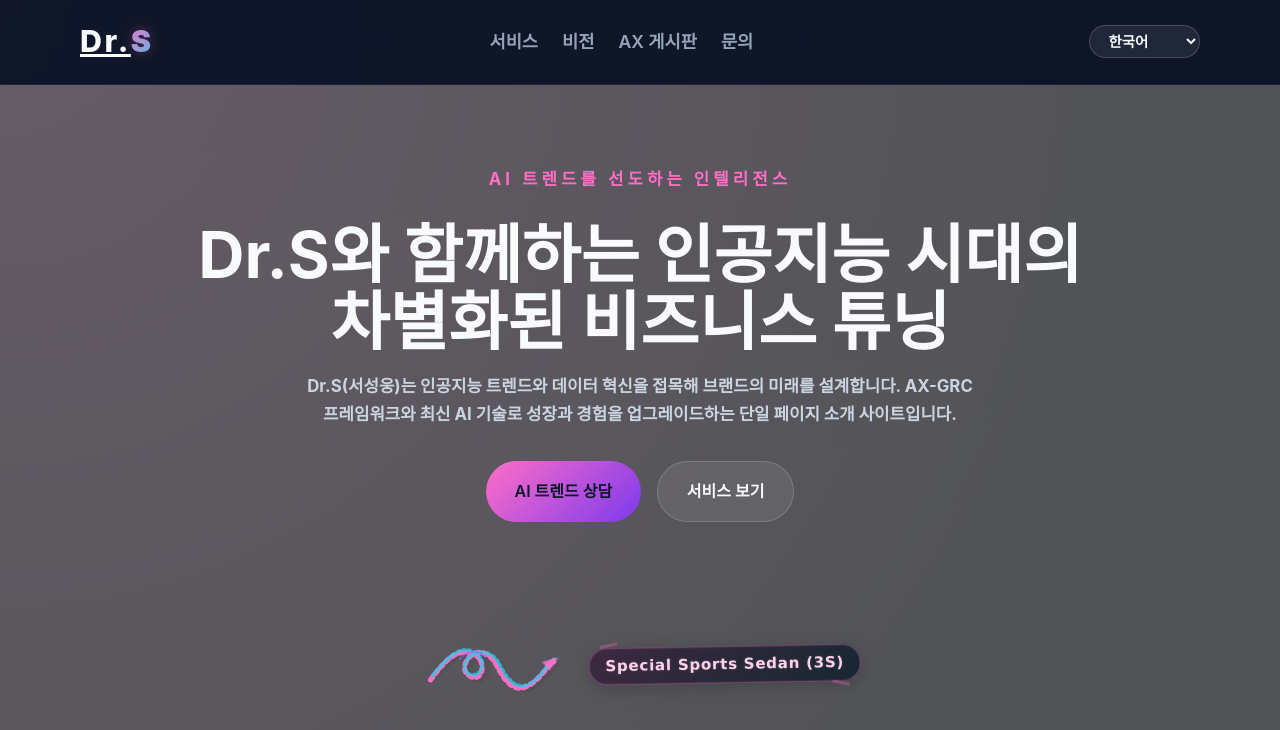
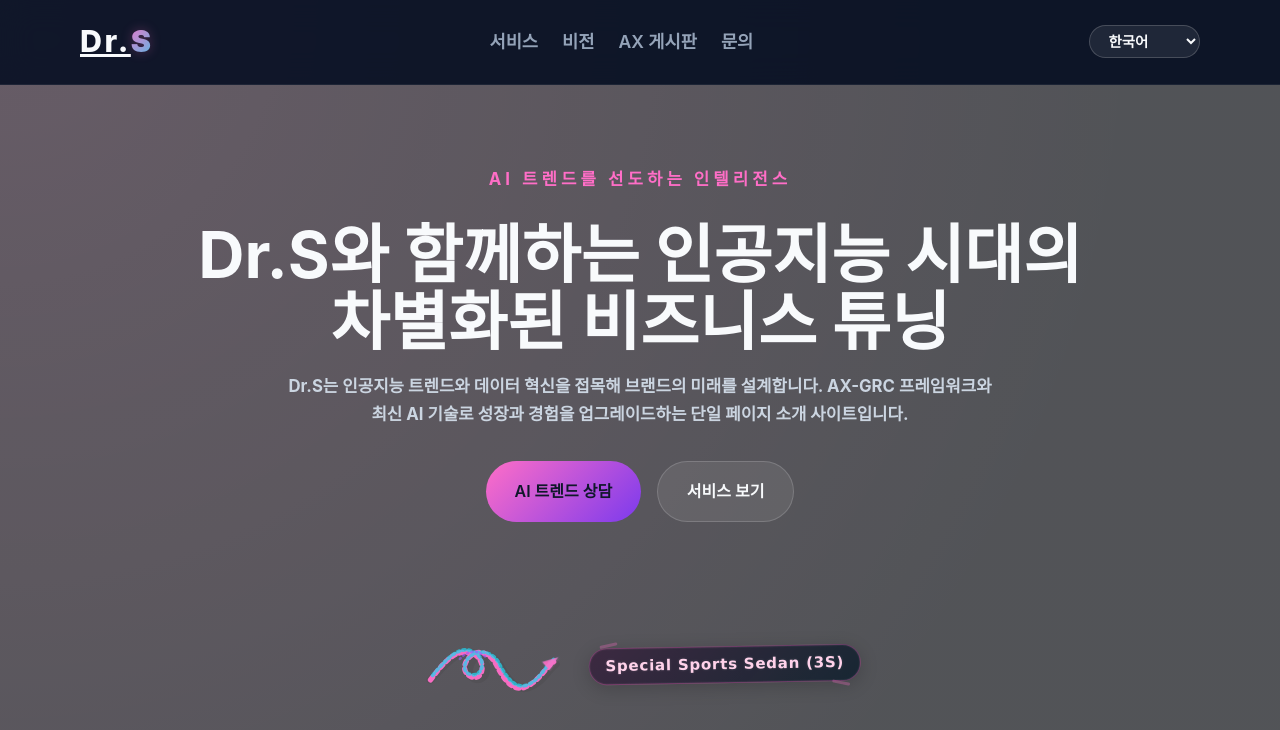
Before and after one commit to PhdSeo/phdseo.gitHub.io, a Jekyll site: the page index.html, which Jekyll copies as it is, in a window 1280 px wide and 900 px high. Shown: the top 730 px of the window. Built offline with Jekyll 4.4.1, drawn with Linux system fonts in a browser that asks for light colours; comment, search, counter and statistics services are not loaded; some of the changed text lies outside the part shown.

Commit message:
Remove rendered '서성웅' from index.html body and translations while keeping head meta tags

```diff
--- a/index.html
+++ b/index.html
@@ -900,7 +900,7 @@
       <div class="container">
         <p style="color: var(--accent); letter-spacing: 0.24em; text-transform: uppercase; font-weight: 700; margin-bottom: 1.75rem;" data-i18n="hero_eyebrow">AI 트렌드를 선도하는 인텔리전스</p>
         <h1 data-i18n="hero_title">Dr.S와 함께하는 인공지능 시대의 차별화된 비즈니스 튜닝</h1>
-        <p class="hero-desc" data-i18n="hero_desc">Dr.S(서성웅)는 인공지능 트렌드와 데이터 혁신을 접목해 브랜드의 미래를 설계합니다. AX-GRC 프레임워크와 최신 AI 기술로 성장과 경험을 업그레이드하는 단일 페이지 소개 사이트입니다.</p>
+        <p class="hero-desc" data-i18n="hero_desc">Dr.S는 인공지능 트렌드와 데이터 혁신을 접목해 브랜드의 미래를 설계합니다. AX-GRC 프레임워크와 최신 AI 기술로 성장과 경험을 업그레이드하는 단일 페이지 소개 사이트입니다.</p>
         <div class="buttons">
           <a class="button button-primary" href="#contact" data-i18n="hero_btn1">AI 트렌드 상담</a>
           <a class="button button-secondary" href="#services" data-i18n="hero_btn2">서비스 보기</a>
@@ -949,7 +949,7 @@
       <div class="container">
         <div class="section-title">
           <h2 data-i18n="about_title">박사님 소개</h2>
-          <p data-i18n="about_desc">서성웅 박사(Dr.S)는 AI 트렌드와 AX-GRC 프레임워크, 데이터 기반 인텔리전스를 바탕으로 고객의 비즈니스 혁신을 함께 실현하는 전문 파트너입니다.</p>
+          <p data-i18n="about_desc">Dr.S는 AI 트렌드와 AX-GRC 프레임워크, 데이터 기반 인텔리전스를 바탕으로 고객의 비즈니스 혁신을 함께 실현하는 전문 파트너입니다.</p>
         </div>
         <div class="grid-3">
           <div class="feature">
@@ -1107,12 +1107,12 @@
         nav_about: "박사님 소개", nav_services: "서비스", nav_vision: "비전", nav_board: "AX 게시판", nav_contact: "문의",
         hero_eyebrow: "AI 트렌드를 선도하는 인텔리전스",
         hero_title: "Dr.S와 함께하는 인공지능 시대의 차별화된 비즈니스 튜닝",
-        hero_desc: "Dr.S(서성웅)는 인공지능 트렌드와 데이터 혁신을 접목해 브랜드의 미래를 설계합니다. AX-GRC 프레임워크와 최신 AI 기술로 성장과 경험을 업그레이드하는 단일 페이지 소개 사이트입니다.",
+        hero_desc: "Dr.S는 인공지능 트렌드와 데이터 혁신을 접목해 브랜드의 미래를 설계합니다. AX-GRC 프레임워크와 최신 AI 기술로 성장과 경험을 업그레이드하는 단일 페이지 소개 사이트입니다.",
         hero_btn1: "AI 트렌드 상담", hero_btn2: "서비스 보기",
         hero_card1_title: "AI 혁신 전략", hero_card1_desc: "지속가능한 AI와 설명가능한 AI(XAI) 트렌드를 반영한 전략으로 비즈니스 경쟁력을 강화합니다.",
         hero_card2_title: "트렌드 인사이트", hero_card2_desc: "데이터와 AI 기술을 결합해 미래 시장의 변화를 빠르게 예측하고 대응합니다.",
         hero_card3_title: "디지털 경험", hero_card3_desc: "사용자 중심의 AI 경험을 설계하여 브랜드와 고객의 연결을 자연스럽게 만듭니다.",
-        about_title: "박사님 소개", about_desc: "서성웅 박사(Dr.S)는 AI 트렌드와 AX-GRC 프레임워크, 데이터 기반 인텔리전스를 바탕으로 고객의 비즈니스 혁신을 함께 실현하는 전문 파트너입니다.",
+        about_title: "박사님 소개", about_desc: "Dr.S는 AI 트렌드와 AX-GRC 프레임워크, 데이터 기반 인텔리전스를 바탕으로 고객의 비즈니스 혁신을 함께 실현하는 전문 파트너입니다.",
         about_f1_title: "AI 트렌드 리서치", about_f1_desc: "최신 기술 흐름을 분석하여 기업이 선제적으로 활용할 수 있는 인사이트를 제공합니다.",
         about_f2_title: "지능형 솔루션 디자인", about_f2_desc: "사용자 경험과 자동화가 결합된 AI 솔루션을 설계해 비즈니스 효율을 극대화합니다.",
         about_f3_title: "미래 지향 실행", about_f3_desc: "프로젝트 실행부터 확장까지 안정적인 성장 로드맵을 제공합니다.",
```
